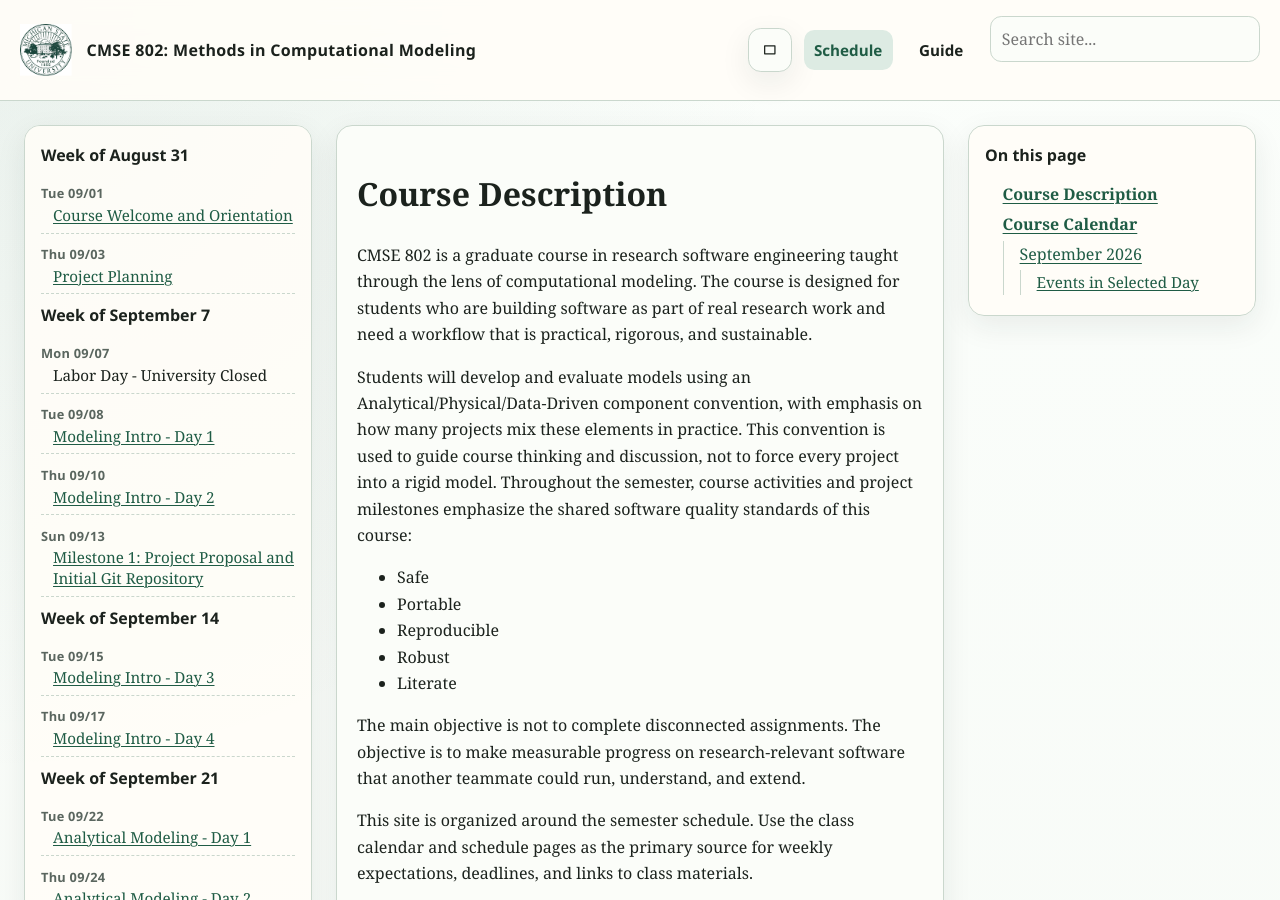
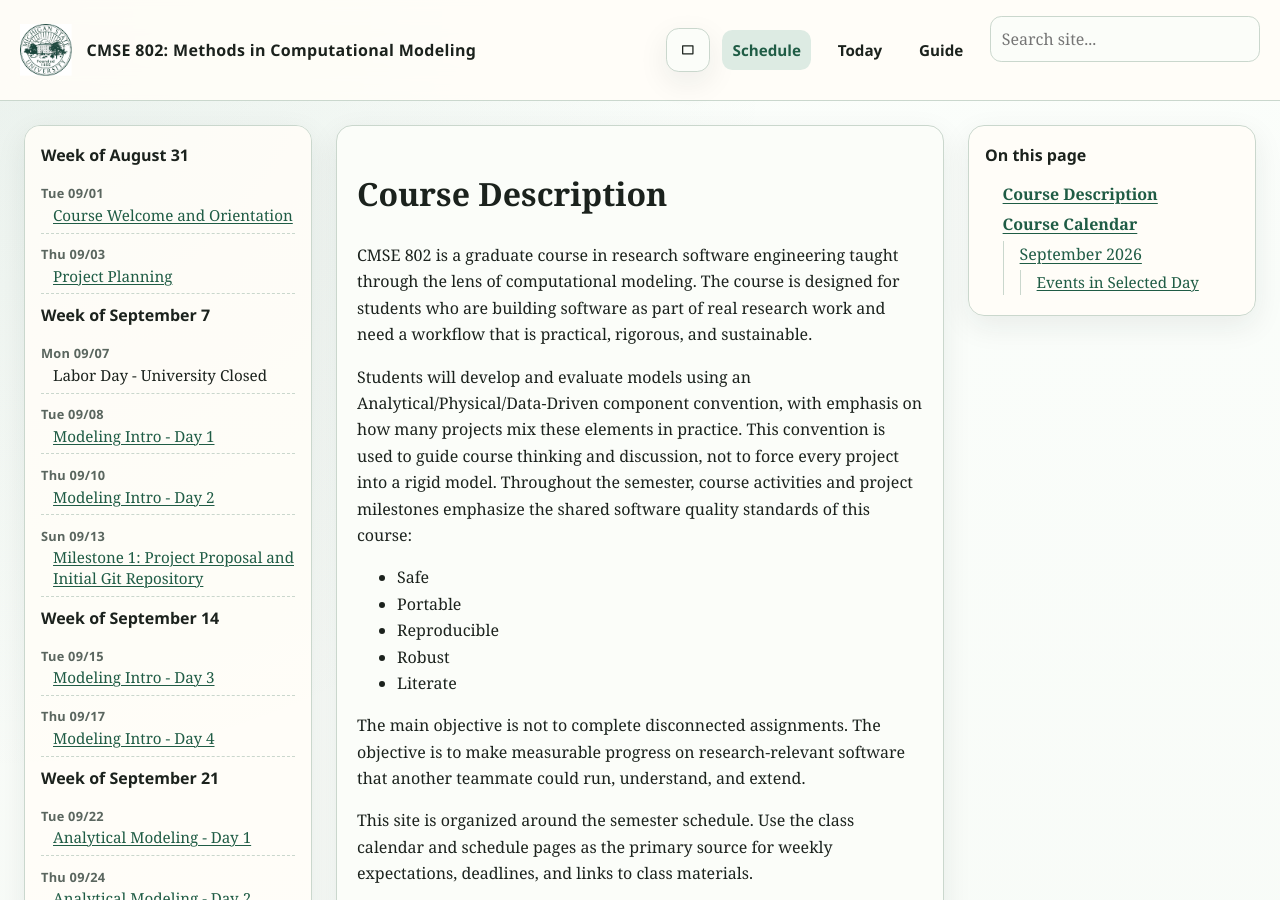
Before and after one commit to msu-cmse-courses/cmse802-FS26, a Jekyll site: the page built from index.md, in a window 1280 px wide and 900 px high. Built offline with Jekyll 4.4.1, drawn with Linux system fonts in a browser that asks for light colours.

Commit message:
Trying out new TODAY button

```diff
--- a/_layouts/default.html
+++ b/_layouts/default.html
@@ -623,7 +623,34 @@
       </button>
 
       <nav id="nav-links" class="nav-links" aria-label="Primary">
+        {% assign schedule_items = site.data.schedule | sort: "date" %}
+        {% assign today_iso = 'now' | date: '%Y-%m-%d' %}
+        {% assign today_target = nil %}
+        {% assign next_target = nil %}
+        {% assign today_url = nil %}
+
+        {% for item in schedule_items %}
+          {% assign item_iso = item.date | date: '%Y-%m-%d' %}
+          {% if item.url and item.url != "" %}
+            {% if item_iso == today_iso %}
+              {% assign today_target = item %}
+              {% break %}
+            {% elsif item_iso > today_iso and next_target == nil %}
+              {% assign next_target = item %}
+            {% endif %}
+          {% endif %}
+        {% endfor %}
+
+        {% if today_target %}
+          {% assign today_url = today_target.url | relative_url | append: '#content' %}
+        {% elsif next_target %}
+          {% assign today_url = next_target.url | relative_url | append: '#content' %}
+        {% endif %}
+
         <a href="{{ '/' | relative_url }}" {% if page.layout == "schedule" %}class="active" aria-current="page"{% endif %}>Schedule</a>
+        {% if today_url %}
+          <a href="{{ today_url }}">Today</a>
+        {% endif %}
 
         {% assign guide_root_candidates = site.pages | where: "layout", "guide" | sort: "path" %}
         {% for item in guide_root_candidates %}
```
